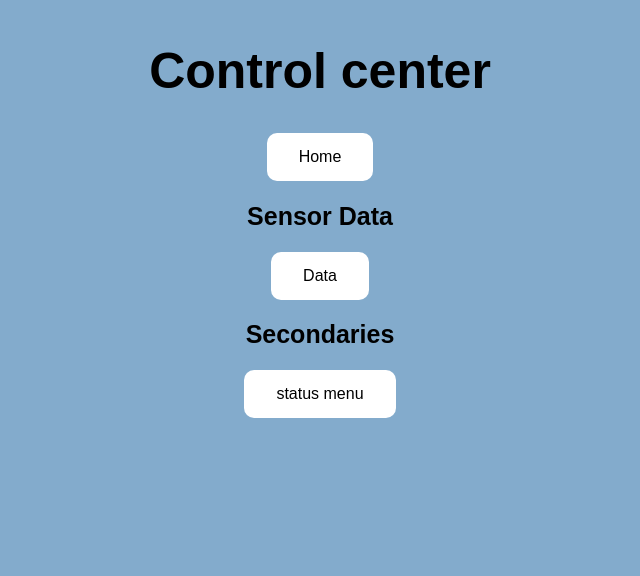
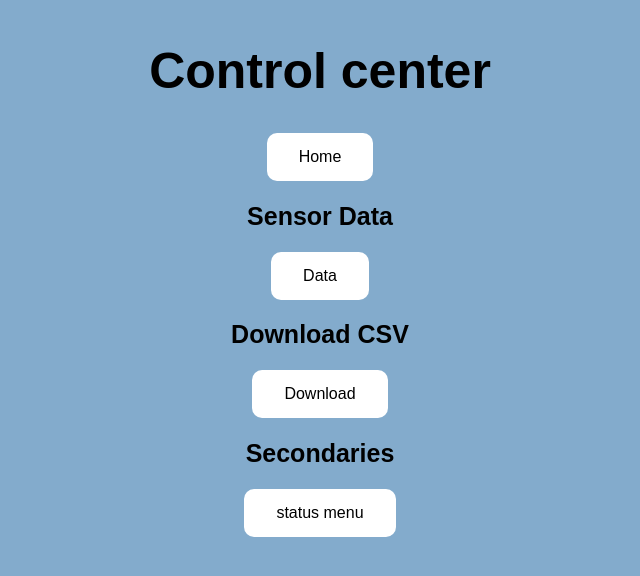
Before and after one commit to JakobProssinger/StratoFlight-System-Control, a Flask app: page / in a window 1280 px wide. Shown: the top 576 px of the page, without its empty margins (320-960 px from the left). Run offline with Flask 2, Linux system fonts and the light colour scheme; parts of the project's set-up code (start-up, migrations or seed data) failed here and were passed over.

Commit message:
ADDED: CSV download on website

```diff
--- a/app.py
+++ b/app.py
@@ -15,7 +15,7 @@ from controller import controller
 from controller.secondary import secondary
 from config import *
 import config as config
-from flask import Flask, redirect, render_template
+from flask import Flask, redirect, render_template, send_file
 from csv_handler.csv_handler import CSV_HANDLER
 import RPi.GPIO as GPIO
 import atexit
@@ -117,6 +117,14 @@ def show_status():
     return render_template('status_window.html', **template_data)
 
 
+@app.route("/getCSV")  # this is a job for GET, not POST
+def plot_csv():
+    return send_file('/home/pi/Documents/StratoFlight-System-Control/data/sensor_data.csv',
+                     mimetype='text/csv',
+                     attachment_filename='sensor_data.csv',
+                     as_attachment=True)
+
+
 if __name__ == "__main__":
     # init csv handler
     strato_csv_handler = CSV_HANDLER(
--- a/templates/index.html
+++ b/templates/index.html
@@ -6,6 +6,10 @@
     <a href="/sensors">
         <button type="button">Data</button>
     </a>
+    <h2>Download CSV</h2>
+    <a href="/getCSV">
+        <button type="button">Download</button>
+    </a>
     <h2>Secondaries</h2>
     <a href="/status">
         <button type="button">status menu</button>
```
